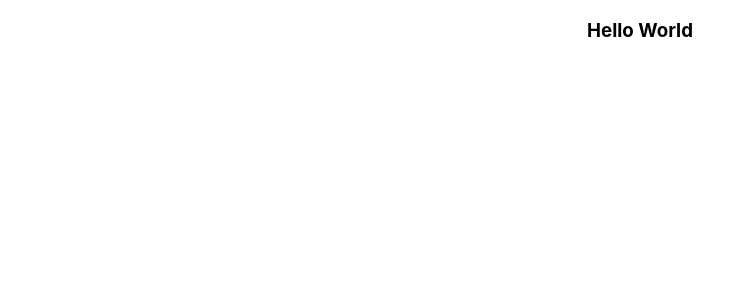
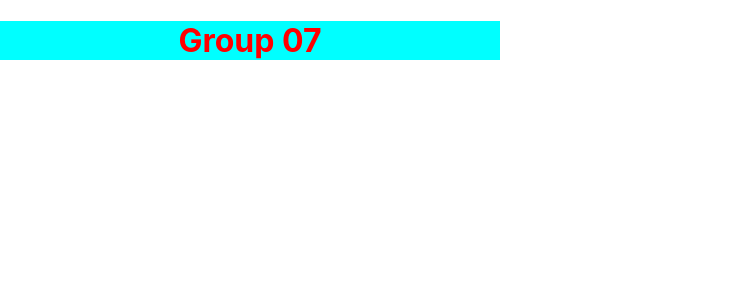
Before and after one commit to KRMadhusanka99/SENG_22212_Ecommerce_Web_Project, a React (Create React App) app in the folder frontend-app/: page / in a window 1280 px wide. Shown: the top 300 px of the page, without its empty margins (0-755 px from the left). Built offline with nearby package versions, Linux system fonts and the light colour scheme.

Commit message:
AddTopic

```diff
--- a/frontend-app/src/App.js
+++ b/frontend-app/src/App.js
@@ -1,10 +1,10 @@
-import logo from './logo.svg';
 import './App.css';
+import Header from "./components/Header";
 
 function App() {
   return (
     <div className="App">
-      <h3>Hello World</h3>
+      <Header />
     </div>
   );
 }
--- /dev/null
+++ b/frontend-app/src/components/Header.js
@@ -0,0 +1,12 @@
+import React from 'react';
+import Style from './Header.module.css';
+
+const Navigation = () =>{
+    return(
+         <div className={Style.div_outer}>
+             <h1 className={Style.textColour}>Group 07</h1>
+         </div>
+    );
+};
+
+export default Navigation;
--- /dev/null
+++ b/frontend-app/src/components/Header.module.css
@@ -0,0 +1,7 @@
+.div_outer{
+    background: aqua;
+    width: 500px;
+}
+.textColour{
+    color: red;
+}
```
